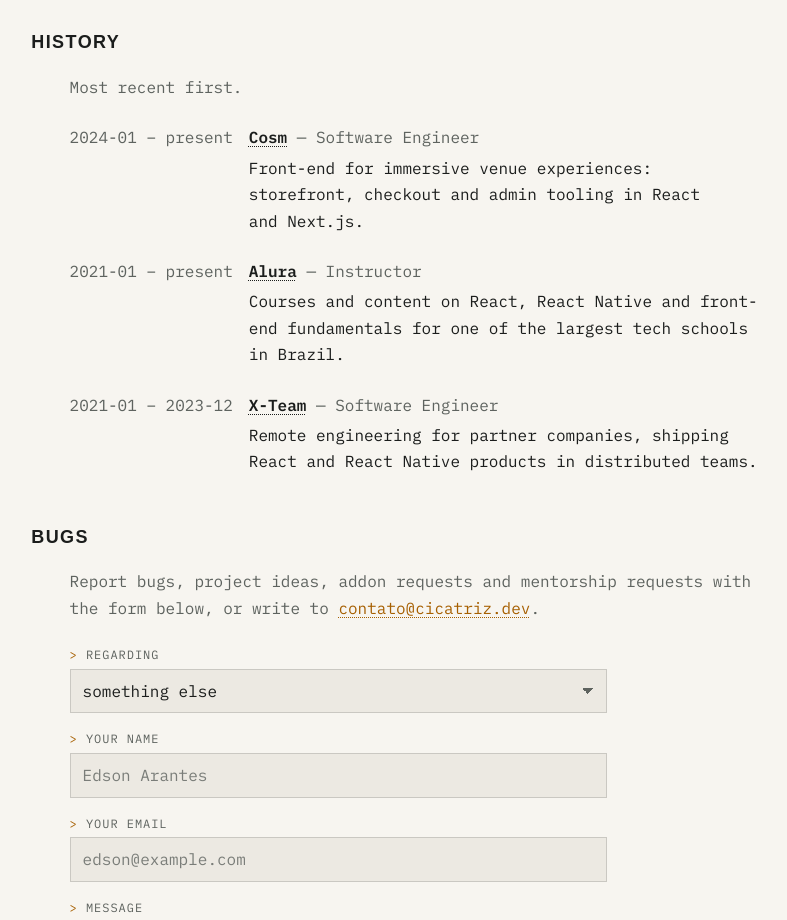
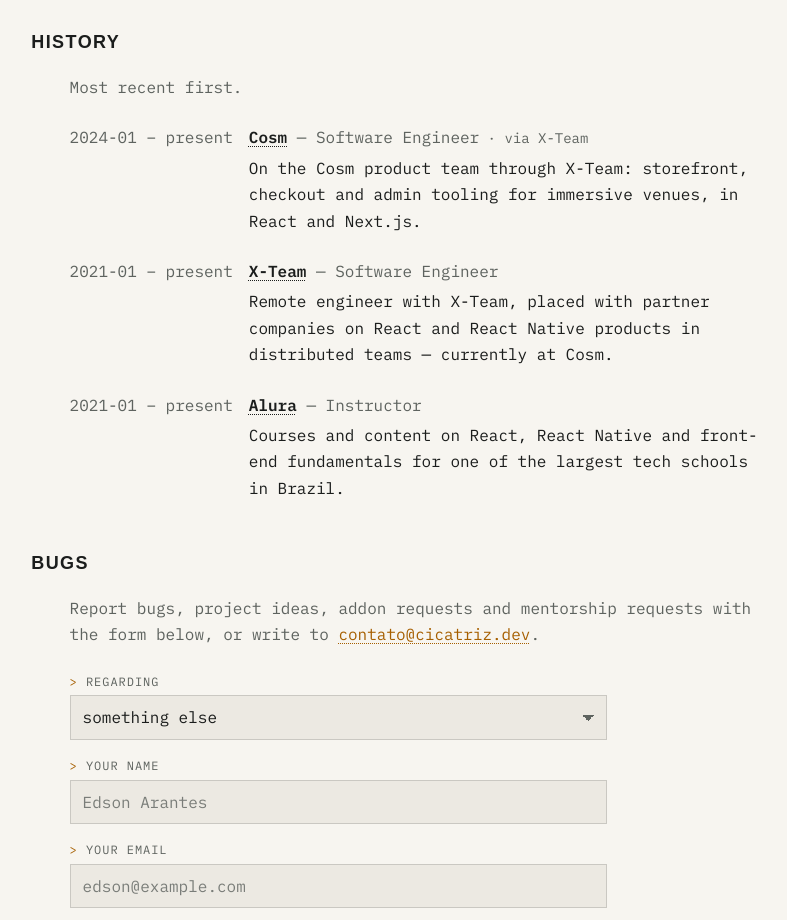
Before and after one commit to cicatrizdev/cicatriz-dev, a Next.js app: page /en in a window 1280 px wide. Shown: the part 2260-3180 px from the top of the page, without its empty margins (244-1031 px from the left). Built offline with nearby package versions, Linux system fonts and the light colour scheme; a web font is replaced by a local one.

Commit message:
fix(history): Cosm is an engagement via X-Team; nothing has ended
Adds an optional 'via' to experience entries, marks X-Team as ongoing,
and sorts most-recent-first with stable ties.

```diff
--- a/src/components/sections/HistorySection.tsx
+++ b/src/components/sections/HistorySection.tsx
@@ -5,7 +5,8 @@
 
 export function HistorySection({ locale }: { locale: Locale }) {
   const ui = getUi(locale)
-  const entries = [...experience].sort((a, b) => (a.start < b.start ? 1 : -1))
+  // Most recent first; ties keep file order (Array.prototype.sort is stable).
+  const entries = [...experience].sort((a, b) => b.start.localeCompare(a.start))
   return (
     <Section id={sectionIds.history} title={ui.sections.history}>
       <p className={s.lead}>{ui.history.lead}</p>
@@ -28,6 +29,11 @@
                     job.company
                   )}{' '}
                   <span className={s.role}>{job.role[locale]}</span>
+                  {job.via && (
+                    <span className={s.via}>
+                      {ui.history.via} {job.via}
+                    </span>
+                  )}
                 </h3>
                 <p>{job.summary[locale]}</p>
               </div>
--- a/src/components/sections/sections.module.css
+++ b/src/components/sections/sections.module.css
@@ -290,6 +290,16 @@
   content: '— ';
 }
 
+.via {
+  font-weight: 400;
+  color: var(--dim);
+  font-size: var(--text-sm);
+}
+
+.via::before {
+  content: ' · ';
+}
+
 .job p {
   margin: var(--space-1) 0 0;
 }
--- a/src/content/experience.ts
+++ b/src/content/experience.ts
@@ -1,20 +1,20 @@
 import type { Experience } from '@/content/types'
 
 /**
- * Professional history shown under HISTORY, most recent first.
- * TODO(pedro): fill in real roles, dates and one-line summaries. The entries
- * below are placeholders inferred from public profiles — dates are NOT real.
+ * Professional history shown under HISTORY, most recent first (stable for ties).
+ * TODO(pedro): confirm start dates — they are placeholders. Nothing here has ended.
  */
 export const experience: readonly Experience[] = [
   {
     company: 'Cosm',
     url: 'https://www.cosm.com',
+    via: 'X-Team',
     role: { en: 'Software Engineer', pt: 'Engenheiro de Software' },
     start: '2024-01',
     end: null,
     summary: {
-      en: 'Front-end for immersive venue experiences: storefront, checkout and admin tooling in React and Next.js.',
-      pt: 'Front-end para experiências imersivas em venues: loja, checkout e ferramentas administrativas em React e Next.js.',
+      en: 'On the Cosm product team through X-Team: storefront, checkout and admin tooling for immersive venues, in React and Next.js.',
+      pt: 'No time de produto da Cosm, via X-Team: loja, checkout e ferramentas administrativas para venues imersivos, em React e Next.js.',
     },
   },
   {
@@ -22,10 +22,10 @@
     url: 'https://x-team.com',
     role: { en: 'Software Engineer', pt: 'Engenheiro de Software' },
     start: '2021-01',
-    end: '2023-12',
+    end: null,
     summary: {
-      en: 'Remote engineering for partner companies, shipping React and React Native products in distributed teams.',
-      pt: 'Engenharia remota para empresas parceiras, entregando produtos React e React Native em times distribuídos.',
+      en: 'Remote engineer with X-Team, placed with partner companies on React and React Native products in distributed teams — currently at Cosm.',
+      pt: 'Engenheiro remoto pela X-Team, alocado em empresas parceiras em produtos React e React Native com times distribuídos — atualmente na Cosm.',
     },
   },
   {
--- a/src/content/types.ts
+++ b/src/content/types.ts
@@ -29,6 +29,8 @@
 export type Experience = {
   company: string
   url?: string
+  /** Employer/agency the engagement runs through, e.g. a client served via X-Team. */
+  via?: string
   role: Localized
   /** ISO month, e.g. `2024-03`. */
   start: string
@@ -122,6 +124,8 @@
   history: {
     lead: string
     present: string
+    /** Connector before `via` companies: "Cosm · via X-Team". */
+    via: string
     /** Shown when no entries exist yet. */
     empty: string
   }
--- a/src/content/ui/en.ts
+++ b/src/content/ui/en.ts
@@ -64,6 +64,7 @@
   history: {
     lead: 'Most recent first.',
     present: 'present',
+    via: 'via',
     empty: 'History is still being written.',
   },
   bugs: {
--- a/src/content/ui/pt.ts
+++ b/src/content/ui/pt.ts
@@ -65,6 +65,7 @@
   history: {
     lead: 'Do mais recente ao mais antigo.',
     present: 'atual',
+    via: 'via',
     empty: 'O histórico ainda está sendo escrito.',
   },
   bugs: {
```
